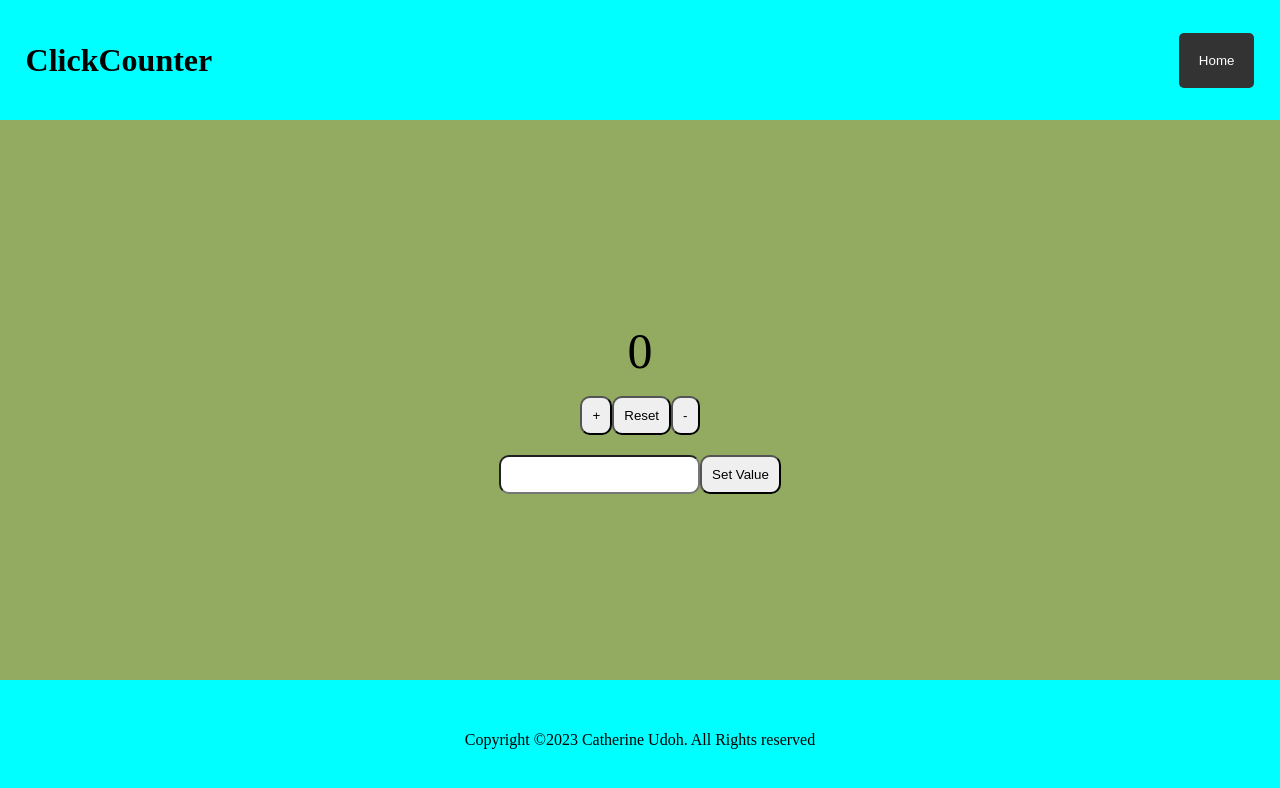
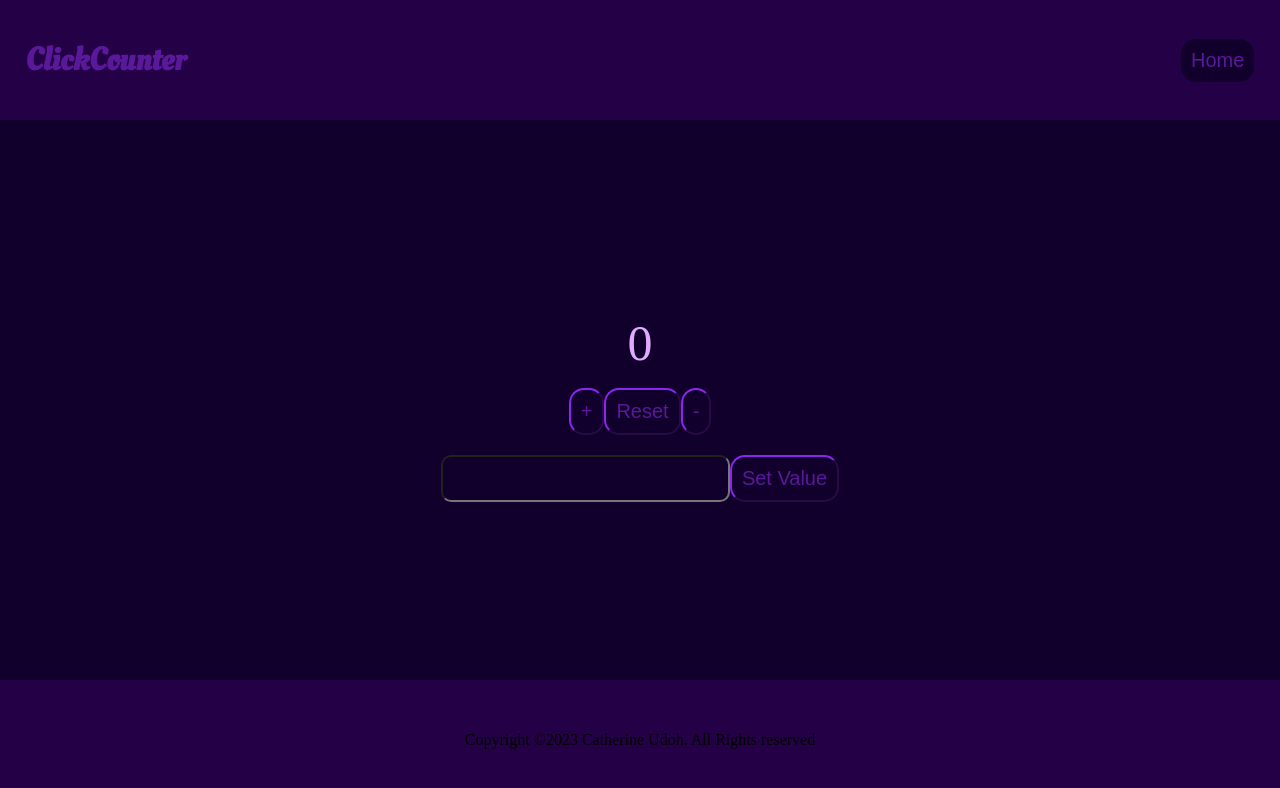
Before and after one commit to KathieU/vue-counter, a Vue app: page /counter in a window 1280 px wide. Shown: the top 788 px of the page. Built offline with nearby package versions, Linux system fonts and the light colour scheme.

Commit message:
completed the styling of the counter app

```diff
--- a/src/assets/styles.css
+++ b/src/assets/styles.css
@@ -4,30 +4,36 @@
 }
 
 .page-content {
-  background-color: rgb(146, 171, 97);
+  background-color: #10002b;
   height: 70vh;
   display: flex;
   align-items: center;
   justify-content: center;
   flex-direction: column;
   line-height: 1.8;
+  color: #e0aaff;
 }
 
 p {
   font-size: 20px;
 }
 
-h2 {
-  font-size: 50px;
+button {
+  padding: 10px;
+  border-color: #5a189a;
+  border-radius: 15px;
+  color: #5a189a;
+  background-color: #10002b;
+  cursor: pointer;
+  font-size: 20px;
 }
 
-button {
-  padding: 10px;
-  border-radius: 10px;
+button:hover {
+  background-color: #3c096c;
 }
 
 .link-button {
   text-decoration: none;
-  color: black;
+  color: #9d4edd;
   font-size: 20px;
 }
--- a/src/components/ButtonItem.vue
+++ /dev/null
@@ -1,37 +0,0 @@
-<template>
-    <button :class="buttonClass" @click="$emit('click')">
-        {{ buttonText }}
-    </button>
-</template>
-
-<script>
-export default {
-    name: 'ButtonItem',
-    props: {
-        buttonClass: {
-            type: String,
-            default: ''
-        },
-        buttonText: {
-            type: String,
-            default: ''
-        }
-    }
-}
-</script>
-
-<style scoped>
-
-button {
-  padding: 10px;
-  border: none;
-  border-radius: 5px;
-  color: #fff;
-  background-color: #333;
-  cursor: pointer;
-}
-
-button:hover {
-  background-color: #555;
-}
-</style>
--- a/src/components/FooterBlock.vue
+++ b/src/components/FooterBlock.vue
@@ -20,7 +20,7 @@ export default {
         display: flex;
         position:fixed;
         bottom:0;
-        background-color: aqua;
+        background-color: #240046;
         width: 100%;
         justify-content: center;
         align-items: center;
--- a/src/components/NavBlock.vue
+++ b/src/components/NavBlock.vue
@@ -32,29 +32,34 @@ export default {
 </script>
 
 <style scoped>
+    @import url('https://fonts.googleapis.com/css2?family=Oleo+Script&display=swap');
     header {
-        background-color: aqua;
+        background-color: #240046;
         display: flex;
         align-items: center;
         justify-content: space-between;
         padding-left: 2%;
         padding-right: 2%;
         height: 15vh;
-
+        color: #5a189a;
     }
 
-
     button {
-        padding: 20px;
+        padding: 10px;
         border: none;
-        border-radius: 5px;
-        color: #fff;
-        background-color: #333;
+        border-radius: 15px;
+        color: #5a189a;
+        background-color: #10002b;
         cursor: pointer;
-
+        font-size: 20px;
     }
 
     button:hover {
-        background-color: #555;
+        background-color: #3c096c;
     }
+
+    h1 {
+        font-family: 'Oleo Script', cursive;
+    }
+
 </style>
--- a/src/pages/CounterPage.vue
+++ b/src/pages/CounterPage.vue
@@ -58,9 +58,10 @@
     }
 
     .set-value input {
-        /* height: 40px; */
-
+        background-color: #10002b;
         border-radius: 10px;
         padding: 10px;
+        color: #5a189a;
+        font-size: 20px;
     }
 </style> -->
--- a/src/pages/ErrorPage.vue
+++ b/src/pages/ErrorPage.vue
@@ -12,11 +12,27 @@
 </script>
 
 <style scoped>
+@import url('https://fonts.googleapis.com/css2?family=Lilita+One&display=swap');
+
     .error-page {
         display: flex;
         flex-direction: column;
         align-items: center;
         justify-content: center;
         height: 100vh;
+        background-color: #10002b;
+        color: #e0aaff;
+    }
+
+    h1 {
+        font-family: 'Lilita One', cursive;
+        font-size: 12rem;
+    }
+
+    p {
+        padding-top: 15px;
+        padding-bottom: 15px;
+        font-size: 1rem;
+        color: #3c096c;
     }
 </style>
--- a/src/pages/HomePage.vue
+++ b/src/pages/HomePage.vue
@@ -26,7 +26,9 @@ import FooterBlock from '@/components/FooterBlock.vue';
 
 <style scoped>
 
-
+    h2 {
+        font-size: 50px;
+    }
 
 
 
```
